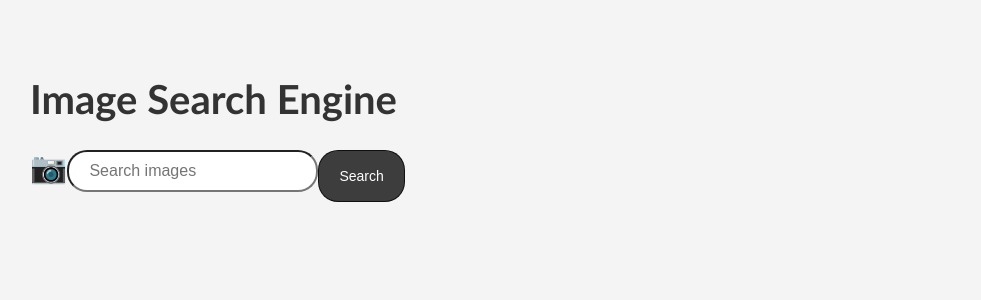
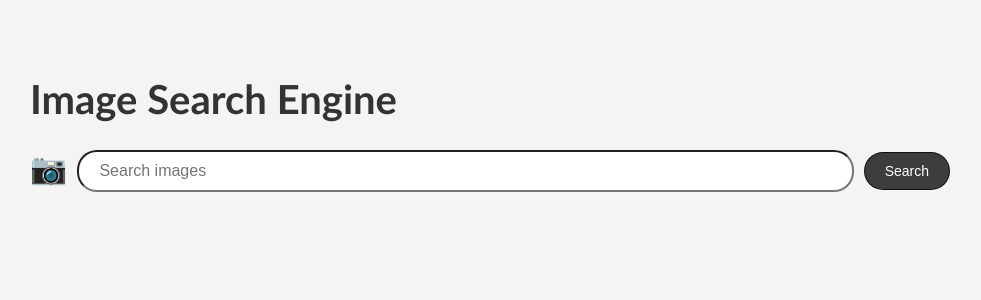
Before and after one commit to AVu120/image-search-engine, a React app in the folder client/: page / in a window 1280 px wide. Shown: the top 300 px of the page, without its empty margins (150-1131 px from the left). Built offline with nearby package versions, Linux system fonts and the light colour scheme.

Commit message:
Restyle form and image grid to look neater and more organized.

```diff
--- a/client/src/App.css
+++ b/client/src/App.css
@@ -4,3 +4,8 @@
   color: #333;
   font-size: 10px;
 }
+
+.App {
+  margin: 0;
+  padding: 0;
+}
--- a/client/src/pages/Search.js
+++ b/client/src/pages/Search.js
@@ -28,10 +28,10 @@ const Search = () => {
 
   return (
     <div className={css.search}>
-      <div className={css.container}>
       <h1 className={css.title}>Image Search Engine</h1>
       <>
         <form className={css.form} onSubmit={(e) => queryImages(e)}>
+          {" "}
           <label className={css.inputLabel} htmlFor="query">
             {" "}
             📷
@@ -65,7 +65,6 @@ const Search = () => {
         </div>
       </>
     </div>
-    </div>
   );
 };
 
--- a/client/src/pages/Search.module.css
+++ b/client/src/pages/Search.module.css
@@ -1,9 +1,4 @@
 .search {
-  margin: 0;
-  padding: 0;
-}
-
-.container {
   margin: 0 auto;
   max-width: 1000px;
   padding: 40px;
@@ -11,21 +6,19 @@
 
 .title {
   font-size: 4rem;
-  font-family: "Gill Sans", "Gill Sans MT", "Calibri", "Trebuchet MS",
-    sans-serif;
+  font-family: "Gill Sans", "Gill Sans MT", "Trebuchet MS", sans-serif;
 }
 
 .form {
-  display: flex;
-  margin-bottom: 1rem;
+  display: grid;
+  grid-template-columns: auto 1fr auto;
+  grid-gap: 1rem;
+  align-items: center;
 }
 
 .inputLabel {
   font-size: 3rem;
-}
-.label {
-  font-size: 3rem;
-  margin-bottom: 1rem;
+  margin-bottom: 0.5rem;
 }
 
 .input {
@@ -34,7 +27,7 @@
   line-height: 2.8rem;
   border-radius: 20px;
   background-color: white;
-  margin-bottom: 1rem;
+  /* margin-bottom: 1rem; */
 }
 
 .button {
@@ -55,6 +48,7 @@
 /* Mobile view  */
 .card_list {
   column-count: 1;
+  margin-top: 1rem;
 }
 
 /* Tablet view  */
@@ -62,6 +56,11 @@
   .card_list {
     column-count: 2;
   }
+  /* .form {
+    grid-template-columns: auto 1fr auto;
+    grid-gap: 1rem;
+    align-items: center;
+  } */
 }
 
 /* Desktop view  */
```
Lines whose indentation alone changed are shown as unchanged.
